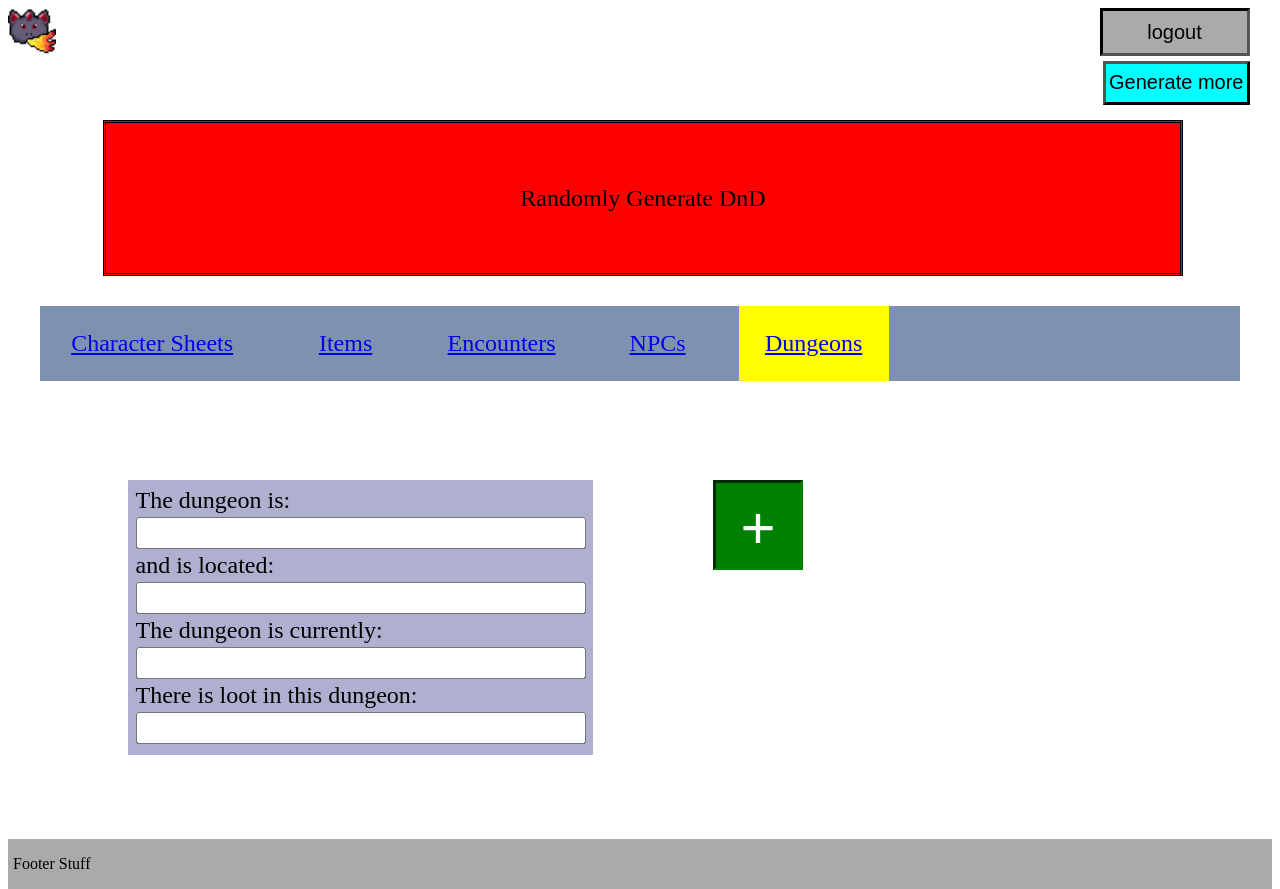
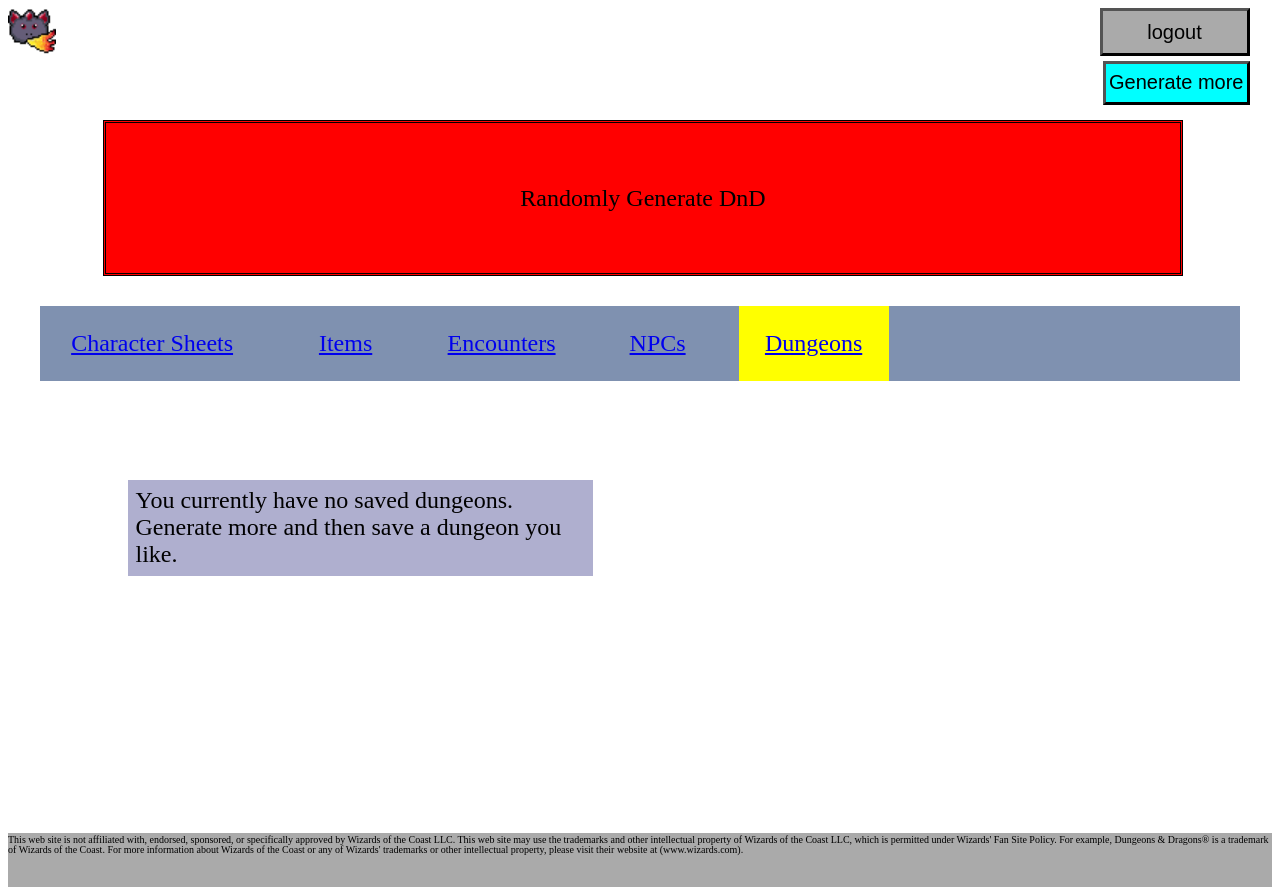
Before and after one commit to CodyPalin/InstantDnD, a PHP site: page /dungeons.php in a window 1280 px wide. Run offline with PHP 8.4, Linux system fonts and the light colour scheme; the visitor is signed in with stand-in values (Sample User, id 1); data that the repository does not hold is empty.

Commit message:
saved components page
based on whether user is logged in

```diff
--- a/character-sheets.php
+++ b/character-sheets.php
@@ -1,6 +1,10 @@
 <?php
 session_start();
 $_SESSION['current_page'] = "character-sheets.php";
+if(!isset($_SESSION['view_saved']))
+	$_SESSION['view_saved'] = false;
+if(!isset($_SESSION['logged_in']))
+	$_SESSION['logged_in'] = false;
 ?>
 <html>
   <head>
@@ -38,7 +42,7 @@ $_SESSION['current_page'] = "character-sheets.php";
 		</ul>
 			</div>
 		<div id = "footer">
-			<div id = "fcontent1">Footer Stuff</div>
+			<div id = "fcontent1" >This web site is not affiliated with, endorsed, sponsored, or specifically approved by Wizards of the Coast LLC. This web site may use the trademarks and other intellectual property of Wizards of the Coast LLC, which is permitted under Wizards' Fan Site Policy. For example, Dungeons & Dragons® is a trademark of Wizards of the Coast. For more information about Wizards of the Coast or any of Wizards' trademarks or other intellectual property, please visit their website at (www.wizards.com).</div>
 		</div>
 
   </body>
--- a/css/layout-base.css
+++ b/css/layout-base.css
@@ -32,7 +32,6 @@ background-color: #AAAAAA;
 height: 32px;
 width: 100px;
 display:inline-block;
-border-style: inset;
 cursor: pointer;
 }
 #welcome{
@@ -107,6 +106,11 @@ float:left;
   background-color: #AFAFCF;
   padding: 5px;
 }
+#submit{
+background-color: limegreen;
+border-color: limegreen;
+margin: 2 127;
+}
 #add{
   border-style: inset;
   border-color: green;
@@ -131,12 +135,13 @@ float:left;
   padding-left:0%;
   margin-left: 0px;
   clear: both;
+  padding: 2 0;
 }
 #fcontent1{
   position: relative;
   text-align: left;
-  margin-left: 5;
-  line-height: 50px;
+  line-height: 10px;
+  font-size:10px;
   width: 100%;
 }
 .textboxes{
--- a/dungeons.php
+++ b/dungeons.php
@@ -3,6 +3,10 @@ session_start();
 $_SESSION['current_page'] = "dungeons.php";
 include 'Dao.php';
 include 'random.php';
+if(!isset($_SESSION['view_saved']))
+	$_SESSION['view_saved'] = false;
+if(!isset($_SESSION['logged_in']))
+	$_SESSION['logged_in'] = false;
 $Dao = new Dao();
 $myPDO=$Dao->getConnection();
 $index = 1; //number of components
@@ -59,21 +63,41 @@ array_push($loot_locations, $myPDO->query("select location from dungeon_loot_loc
 			<li id="dungeons" class="tabs" ><a href="dungeons.php">Dungeons</a></li>
 		</ul>
 		<ul id = components>
-			<li id ="component1" class = "components">
-				<div class= comptext id = comptext0> The dungeon is: </div>
-				<input class="textboxes" id="name" type="text" name="name" value="<?php echo $name[$index];?>">
-				<div class= comptext id = comptext0> and is located: </div>
-				<input class="textboxes" id="dungeon_environment" type="text" name="dungeon_environment" value="<?php echo $dungeon_environment[$index];?>">
-				<div class= comptext id = comptext2> The dungeon is currently: </div>
-				<input class="textboxes" id="dungeon_lighting" type="text" name="dungeon_lighting" value="<?php echo $dungeon_lighting[$index];?>">
-				<div class= comptext id = comptext3> There is loot in this dungeon:</div>
-				<input class="textboxes" id="loot_locations" type="text" name="loot_locations" value="<?php echo $loot_locations[$index];?>">
-			</li>
-			<input type=button id ="add" value="+" class = "components">
+			<?php
+			if(!$_SESSION['view_saved']){
+				echo
+				'<form id ="component1" class = "components" action="save_dungeon.php">
+					<div class= comptext id = comptext0> The dungeon is: </div>
+					<input class="textboxes" id="name" type="text" name="name" value="'.$name[$index].'">
+					<div class= comptext id = comptext0> and is located: </div>
+					<input class="textboxes" id="dungeon_environment" type="text" name="dungeon_environment" value="'.$dungeon_environment[$index].'">
+					<div class= comptext id = comptext2> The dungeon is currently: </div>
+					<input class="textboxes" id="dungeon_lighting" type="text" name="dungeon_lighting" value="'.$dungeon_lighting[$index].'">
+					<div class= comptext id = comptext3> There is loot in this dungeon:</div>
+					<input class="textboxes" id="loot_locations" type="text" name="loot_locations" value="'.$loot_locations[$index].'">
+					<input id = "submit" type="submit" value="Save">
+				</form>
+				<input type=button id ="add" value="+" class = "components">';
+			}
+			else
+			{
+				$numsavedstmt = $myPDO->prepare("select saved_dungeons from user where username = '$_SESSION[user]'");
+				$numsavedstmt->execute();
+				$numsaved = (($numsavedstmt->fetch()[0]));
+				if($numsaved == 0){
+				echo '	<form id ="component1" class = "components" action="save_dungeon.php">
+						<div class= comptext id = comptext0> You currently have no saved dungeons. Generate more and then save a dungeon you like. </div>
+						</form>';
+				}
+				else{
+					//display saved
+				}
+			}
+			?>
 		</ul>
 			</div>
 		<div id = "footer">
-			<div id = "fcontent1">Footer Stuff</div>
+			<div id = "fcontent1" >This web site is not affiliated with, endorsed, sponsored, or specifically approved by Wizards of the Coast LLC. This web site may use the trademarks and other intellectual property of Wizards of the Coast LLC, which is permitted under Wizards' Fan Site Policy. For example, Dungeons & Dragons® is a trademark of Wizards of the Coast. For more information about Wizards of the Coast or any of Wizards' trademarks or other intellectual property, please visit their website at (www.wizards.com).</div>
 		</div>
 
   </body>
--- a/encounters.php
+++ b/encounters.php
@@ -1,6 +1,10 @@
 <?php
 session_start();
 $_SESSION['current_page'] = "encounters.php";
+if(!isset($_SESSION['view_saved']))
+	$_SESSION['view_saved'] = false;
+if(!isset($_SESSION['logged_in']))
+	$_SESSION['logged_in'] = false;
 ?>
 <html>
   <head>
@@ -39,7 +43,7 @@ $_SESSION['current_page'] = "encounters.php";
 		</ul>
 			</div>
 		<div id = "footer">
-			<div id = "fcontent1" >Footer Stuff</div>
+			<div id = "fcontent1" >This web site is not affiliated with, endorsed, sponsored, or specifically approved by Wizards of the Coast LLC. This web site may use the trademarks and other intellectual property of Wizards of the Coast LLC, which is permitted under Wizards' Fan Site Policy. For example, Dungeons & Dragons® is a trademark of Wizards of the Coast. For more information about Wizards of the Coast or any of Wizards' trademarks or other intellectual property, please visit their website at (www.wizards.com).</div>
 		</div>
 
   </body>
--- a/filter.php
+++ b/filter.php
@@ -1,7 +1,6 @@
 <?php
 	function filter($string){
 		$string = htmlspecialchars($string);
-		//$string = mysql_real_escape_string($string);
 		return $string;
 	}
 ?>
--- a/register-handler.php
+++ b/register-handler.php
@@ -4,8 +4,9 @@ include 'Dao.php';
 include 'filter.php';
 $Dao = new Dao();
 $myPDO=$Dao->getConnection();
-
-$user_exists = (($myPDO->query("select username from user where username = '$_POST[username]'")->fetch()[0]) != null);
+$stmt1 = $myPDO->prepare("select username from user where username = '$_POST[username]'");
+$stmt1->execute();
+$user_exists = (($stmt1->fetch()[0]) != null);
 if ($_POST["password"] != $_POST["confirm_password"])
 {
 	$_SESSION['message'] = "Error, the passwords do not match";
@@ -31,6 +32,7 @@ else {
 	$_POST["username"] = filter($_POST["username"]);
 	$_POST["password"] = filter($_POST["password"]);
 	$sql = "INSERT INTO user (username, password) VALUES (?,?)";
+	//prepare query to prevent sql injection attacks
 	$stmt= $myPDO->prepare($sql);
 	$stmt->execute([$_POST["username"], $_POST["password"]]);
 	$_SESSION['logged_in'] = true;
```
Also changed, not shown: NPCs.php (+41 -18 lines), items.php (+40 -16 lines).
